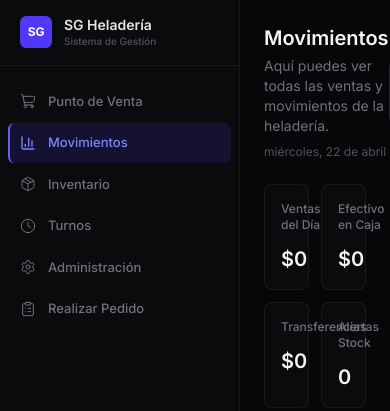
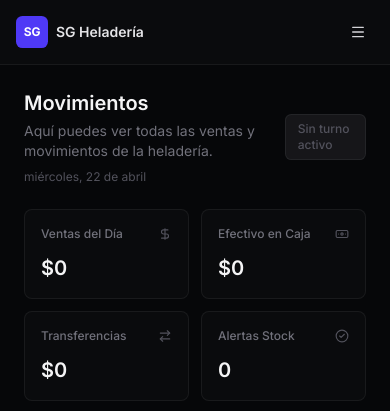
Before and after one commit to Rodrigoocordoba/SG-Heladeria, a Next.js app in the folder frontend/: page /dashboard in a window 390 px wide. Shown: the top 411 px of the page. Built offline with nearby package versions, Linux system fonts and the light colour scheme; no server answers.

Commit message:
Make layout fully responsive for mobile

```diff
--- a/frontend/src/app/(app)/layout.tsx
+++ b/frontend/src/app/(app)/layout.tsx
@@ -3,7 +3,9 @@
 import Link from "next/link";
 import { usePathname } from "next/navigation";
 import { Toaster } from "@/components/ui/sonner";
-import { ShoppingCart, BarChart3, Package, Clock, Settings, ClipboardList } from "lucide-react";
+import { ShoppingCart, BarChart3, Package, Clock, Settings, ClipboardList, Menu, X } from "lucide-react";
+import { useState, useEffect } from "react";
+import { Button } from "@/components/ui/button";
 
 const navItems = [
   {
@@ -40,15 +42,47 @@ const navItems = [
 
 export default function AppLayout({ children }: { children: React.ReactNode }) {
   const pathname = usePathname();
+  const [isMobileMenuOpen, setIsMobileMenuOpen] = useState(false);
+
+  // Close mobile menu on route change
+  useEffect(() => {
+    setIsMobileMenuOpen(false);
+  }, [pathname]);
 
   return (
-    <div className="min-h-screen flex bg-[oklch(0.13_0.005_260)]">
+    <div className="min-h-screen flex flex-col md:flex-row bg-[oklch(0.13_0.005_260)]">
       <Toaster position="top-right" theme="dark" />
 
+      {/* Mobile Topbar */}
+      <div className="md:hidden flex items-center justify-between p-4 bg-[oklch(0.15_0.005_260)] border-b border-white/[0.06] sticky top-0 z-40">
+        <div className="flex items-center gap-2">
+          <div className="w-8 h-8 rounded-md bg-indigo-600 flex items-center justify-center text-white text-xs font-bold tracking-tight">
+            SG
+          </div>
+          <span className="text-zinc-200 text-sm font-semibold">SG Heladería</span>
+        </div>
+        <Button variant="ghost" size="icon" onClick={() => setIsMobileMenuOpen(!isMobileMenuOpen)}>
+          {isMobileMenuOpen ? <X className="text-zinc-300" /> : <Menu className="text-zinc-300" />}
+        </Button>
+      </div>
+
+      {/* Mobile Overlay */}
+      {isMobileMenuOpen && (
+        <div
+          className="fixed inset-0 bg-black/50 z-40 md:hidden"
+          onClick={() => setIsMobileMenuOpen(false)}
+        />
+      )}
+
       {/* Sidebar */}
-      <aside className="w-60 bg-[oklch(0.15_0.005_260)] border-r border-white/[0.06] flex flex-col shrink-0">
-        {/* Logo */}
-        <Link href="/home" className="flex items-center gap-3 px-5 py-4 border-b border-white/[0.06] hover:bg-white/[0.02] transition-colors">
+      <aside className={`
+        fixed md:static inset-y-0 left-0 z-50
+        w-64 md:w-60 bg-[oklch(0.15_0.005_260)] border-r border-white/[0.06] flex flex-col shrink-0
+        transition-transform duration-300 ease-in-out
+        ${isMobileMenuOpen ? 'translate-x-0' : '-translate-x-full md:translate-x-0'}
+      `}>
+        {/* Logo (Desktop only) */}
+        <Link href="/home" className="hidden md:flex items-center gap-3 px-5 py-4 border-b border-white/[0.06] hover:bg-white/[0.02] transition-colors">
           <div className="w-8 h-8 rounded-md bg-indigo-600 flex items-center justify-center text-white text-xs font-bold tracking-tight">
             SG
           </div>
@@ -58,8 +92,16 @@ export default function AppLayout({ children }: { children: React.ReactNode }) {
           </div>
         </Link>
 
+        {/* Mobile menu header */}
+        <div className="md:hidden flex items-center justify-between p-4 border-b border-white/[0.06]">
+          <span className="text-zinc-200 text-sm font-semibold">Menú</span>
+          <Button variant="ghost" size="icon" onClick={() => setIsMobileMenuOpen(false)}>
+            <X className="text-zinc-300" />
+          </Button>
+        </div>
+
         {/* Navigation */}
-        <nav className="flex-1 p-2 space-y-0.5 mt-2">
+        <nav className="flex-1 p-2 space-y-0.5 mt-2 overflow-y-auto">
           {navItems.map((item) => {
             const isActive = pathname === item.href;
             const Icon = item.icon;
@@ -68,7 +110,7 @@ export default function AppLayout({ children }: { children: React.ReactNode }) {
                 key={item.href}
                 href={item.href}
                 className={`
-                  flex items-center gap-3 px-3 py-2.5 rounded-md text-[13px] font-medium
+                  flex items-center gap-3 px-3 py-3 md:py-2.5 rounded-md text-[14px] md:text-[13px] font-medium
                   transition-colors duration-150
                   ${isActive
                     ? 'bg-indigo-600/15 text-indigo-400 border-l-2 border-indigo-500 ml-0 pl-[10px]'
@@ -76,7 +118,7 @@ export default function AppLayout({ children }: { children: React.ReactNode }) {
                   }
                 `}
               >
-                <Icon size={16} strokeWidth={isActive ? 2 : 1.5} />
+                <Icon size={18} className="md:w-4 md:h-4" strokeWidth={isActive ? 2 : 1.5} />
                 {item.title}
               </Link>
             );
@@ -90,7 +132,7 @@ export default function AppLayout({ children }: { children: React.ReactNode }) {
       </aside>
 
       {/* Main Content */}
-      <main className="flex-1 overflow-y-auto">
+      <main className="flex-1 overflow-y-auto h-[calc(100vh-65px)] md:h-screen">
         {children}
       </main>
     </div>
```
